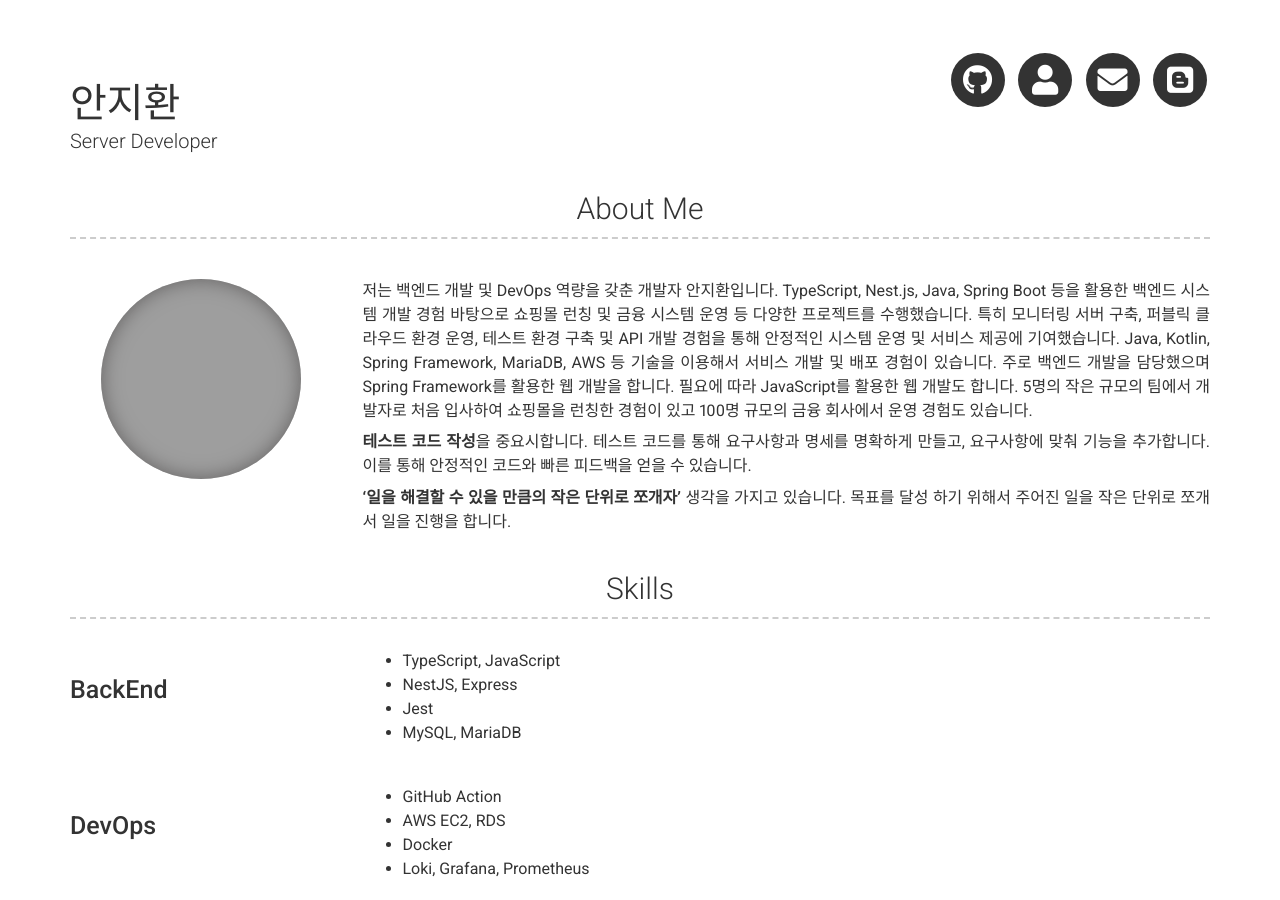
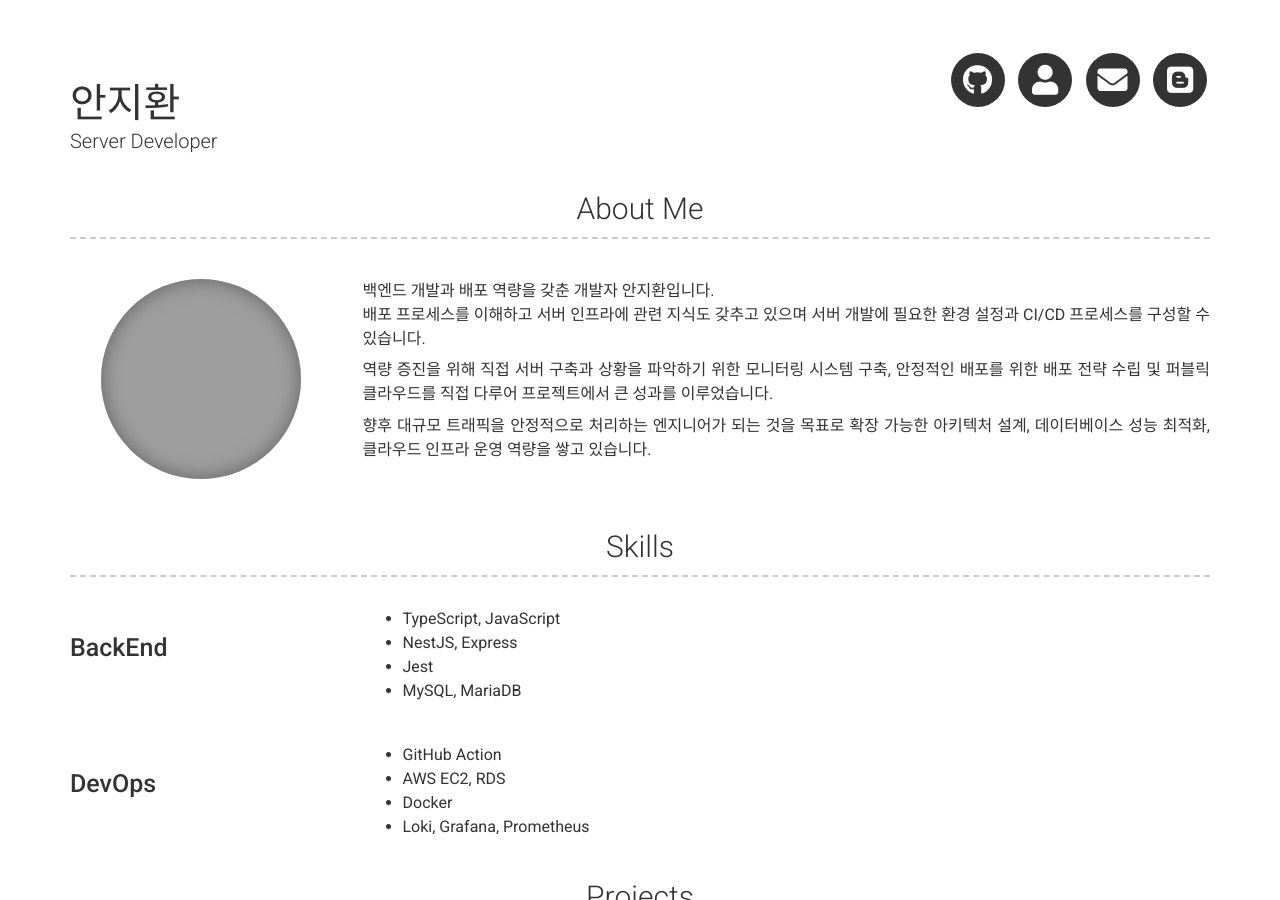
Before and after one commit to jihwooon/jihwooon.github.io, a Jekyll site: the page built from index.md, in a window 1280 px wide and 900 px high. Built offline with Jekyll 4.4.1, drawn with Linux system fonts in a browser that asks for light colours; nearby versions of some CDN libraries; grey boxes are pictures that could not be loaded.

Commit message:
AboutMe 자기소개서 작성하기

```diff
--- a/_config.yml
+++ b/_config.yml
@@ -56,13 +56,12 @@ blog_username: jihwanlog
 # 어떤 경험을 해왔는지, 어떤 생각을 갖고 있는지, 평소에 어떤 노력을 하고 있는지 등등 Summary 작성하기
 about_profile_image: images/picture.jpg
 about_content: | # this will include new lines to allow paragraphs
-  저는 백엔드 개발 및 DevOps 역량을 갖춘 개발자 안지환입니다.
-  TypeScript, Nest.js, Java, Spring Boot 등을 활용한 백엔드 시스템 개발 경험 바탕으로 쇼핑몰 런칭 및 금융 시스템 운영 등 다양한 프로젝트를 수행했습니다. 특히 모니터링 서버 구축, 퍼블릭 클라우드 환경 운영, 테스트 환경 구축 및 API 개발 경험을 통해 안정적인 시스템 운영 및 서비스 제공에 기여했습니다.
-  Java, Kotlin, Spring Framework, MariaDB, AWS 등 기술을 이용해서 서비스 개발 및 배포 경험이 있습니다. 주로 백엔드 개발을 담당했으며 Spring Framework를 활용한 웹 개발을 합니다. 필요에 따라 JavaScript를 활용한 웹 개발도 합니다. 5명의 작은 규모의 팀에서 개발자로 처음 입사하여 쇼핑몰을 런칭한 경험이 있고 100명 규모의 금융 회사에서 운영 경험도 있습니다.
+  백엔드 개발과 배포 역량을 갖춘 개발자 안지환입니다.
+  배포 프로세스를 이해하고 서버 인프라에 관련 지식도 갖추고 있으며 서버 개발에 필요한 환경 설정과 CI/CD 프로세스를 구성할 수 있습니다.
 
-  **테스트 코드 작성**을 중요시합니다. 테스트 코드를 통해 요구사항과 명세를 명확하게 만들고, 요구사항에 맞춰 기능을 추가합니다. 이를 통해 안정적인 코드와 빠른 피드백을 얻을 수 있습니다.
+  역량 증진을 위해 직접 서버 구축과 상황을 파악하기 위한 모니터링 시스템 구축, 안정적인 배포를 위한 배포 전략 수립 및 퍼블릭 클라우드를 직접 다루어 프로젝트에서 큰 성과를 이루었습니다.
 
-  **'일을 해결할 수 있을 만큼의 작은 단위로 쪼개자'** 생각을 가지고 있습니다. 목표를 달성 하기 위해서 주어진 일을 작은 단위로 쪼개서 일을 진행을 합니다.
+  향후 대규모 트래픽을 안정적으로 처리하는 엔지니어가 되는 것을 목표로 확장 가능한 아키텍처 설계, 데이터베이스 성능 최적화, 클라우드 인프라 운영 역량을 쌓고 있습니다.
 
 content:
   - title: Skills
```
Also changed, not shown: 1 other file.
